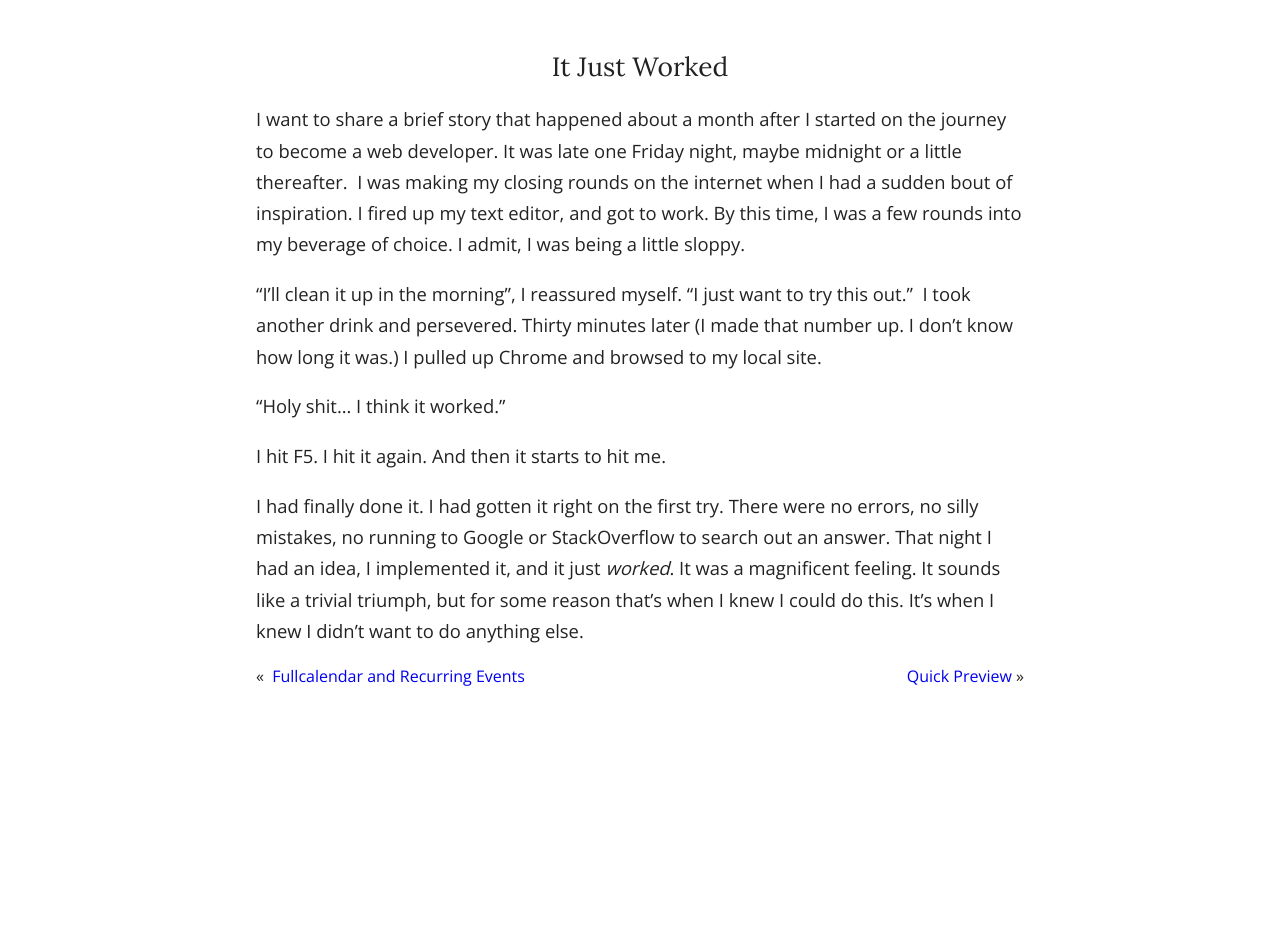
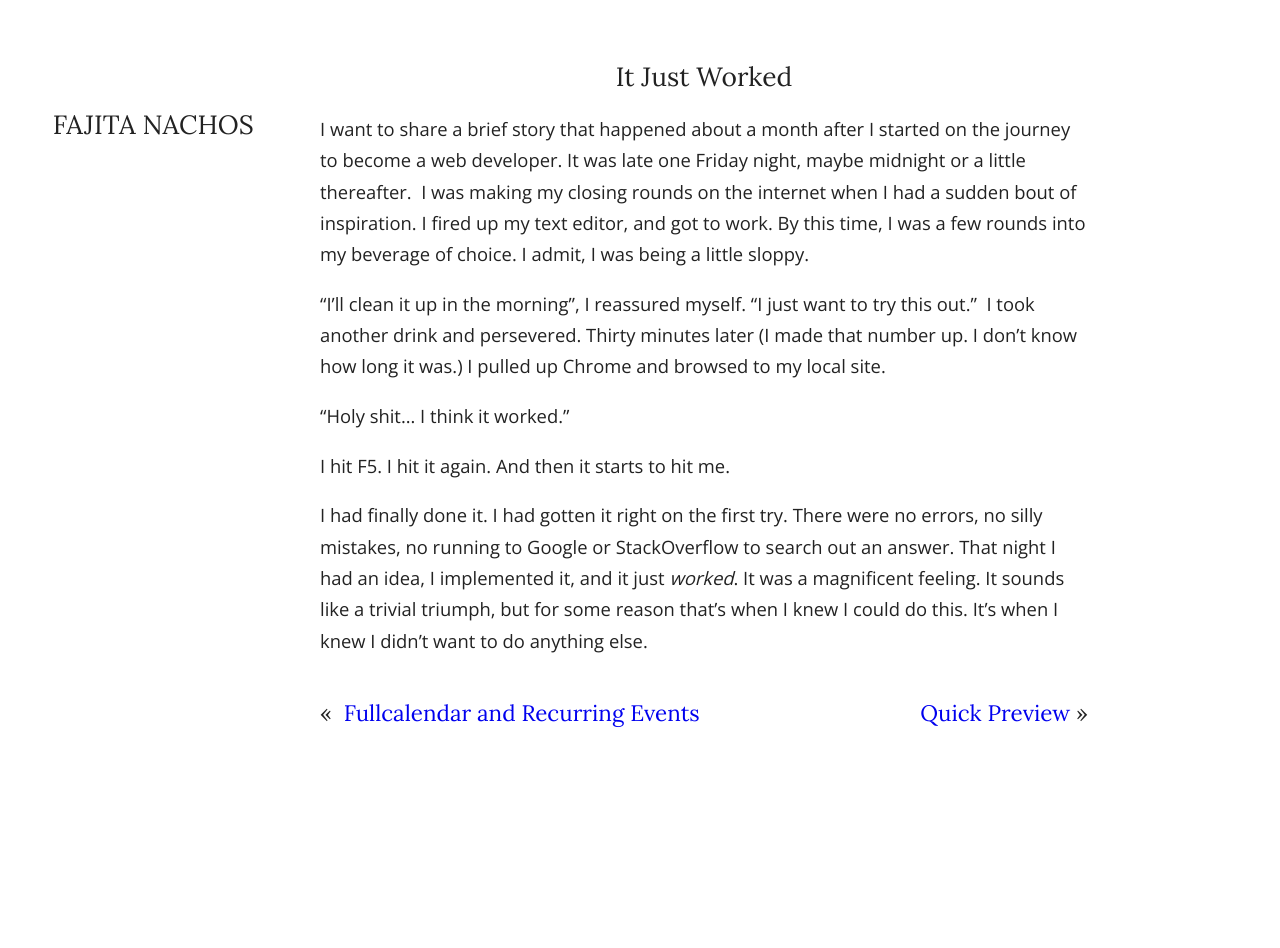
Before and after one commit to karsumit94/andrewholsted.github.io, a Jekyll site: the page built from _posts/2012-10-09-It-just-worked.md, in a window 1280 px wide. Built offline with Jekyll 4.4.1, drawn with Linux system fonts in a browser that asks for light colours; nearby versions of some CDN libraries; Markdown is read by kramdown in place of the engine named in the settings; after the commit the page ends 900 px from its top, so only the background shows below that.

```diff
--- a/_layouts/post.html
+++ b/_layouts/post.html
@@ -1,7 +1,9 @@
 ---
 layout: default
 ---
-
+<div id = "site-title" class = "serif">
+  <h1>Fajita Nachos </h1>
+</div>
 <div id = "post-container">
   <article>
   	<h1 id = "post-title">{{ page.title }}</h1>
@@ -11,13 +13,13 @@ layout: default
 
     <div id ="post-nav">
     	{% if page.previous.url %}
-      	<div id="previous-post"> «&nbsp;
+      	<div id="previous-post" class = "serif"> «&nbsp;
       		<a href="{{ page.previous.url }}/" rel="previous" title="{{ page.previous.title }}">{{ page.previous.title | truncatewords: 5 }}</a>
         </div>
     	{% endif %}
 
     	{% if page.next.url %}
-      	<div id="next-post">
+      	<div id="next-post" class = "serif">
           <a href="{{ page.next.url }}/" rel="next" title="{{ page.next.title }}">{{ page.next.title | truncatewords: 5 }}</a>&nbsp;»
         </div>
     	{% endif %}
--- a/css/main.css
+++ b/css/main.css
@@ -55,6 +55,13 @@ textarea {
     padding: 0.2em 0;
 }
 
+.serif {
+    font-family:"Lora", "Georgia", serif;
+}
+
+.sans-serif{
+    font-family:"Open Sans", "Arial", sans-serif;
+}
 
 /* ==========================================================================
    Author's custom styles
@@ -157,6 +164,20 @@ img {
 /* ============
    Posts
    ============ */
+#site-title{
+    float:left;
+    text-transform: uppercase;
+    color: #222;
+    width:25%;
+
+}
+
+#site-title h1{
+    text-align:left;
+    margin-top:4em;
+    padding-left:2em;
+
+}
 
 #posts{
     clear:both;
@@ -188,9 +209,10 @@ img {
 }
 
 #post-container {
-    max-width: 48em;
-    margin: auto;
-    margin-top:3em;
+    float:left;
+    max-width: 60%;
+    margin-top:2.5em;
+
 }
 
 #post-content {
@@ -214,6 +236,12 @@ img {
     margin: 1.75em 0 1em 0;
 }
 
+#post-nav{
+    float:left;
+    width:100%;
+    padding: 1em 0 2em 0em;
+    font-size:1.4em;
+}
 #previous-post {
     display:inline-block;
     float:left;
@@ -287,7 +315,6 @@ img {
 .project-title{
     text-align:left;
 
-    font-family: "Open Sans", "Arial", sans-serif;
 }
 
 .project-description {
--- a/index.html
+++ b/index.html
@@ -43,7 +43,7 @@ layout: default
 			  		<div class = "project">
 			  			<div class = "project-details">
 
-				    		<h2 class = "project-title">
+				    		<h2 class = "project-title serif">
 				    			<a href="https://chrome.google.com/webstore/detail/hotfix/bfmckmhcljhakgkngnfjhmmffaabdafi">hotfix</a>
 				    			<span class = "project-date">March 2013</span>
 				    		</h2>
```
